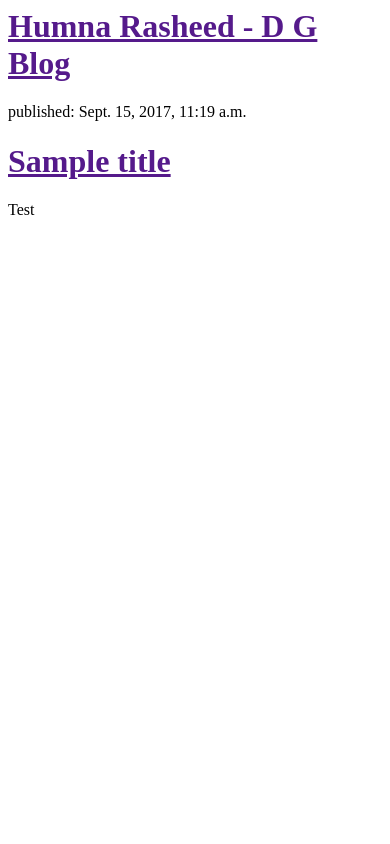
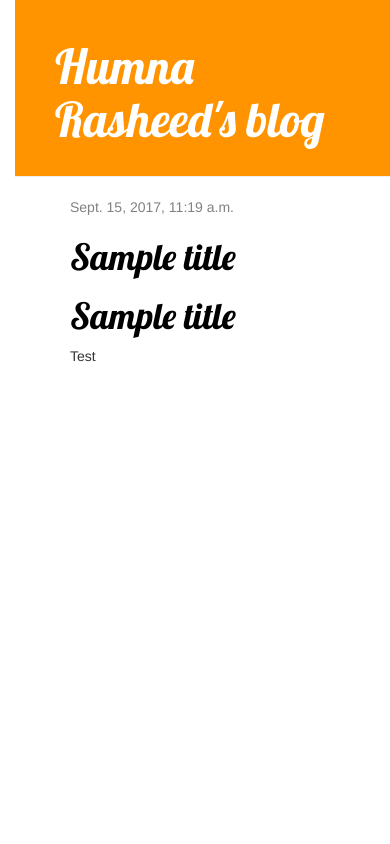
Before and after one commit to HumnaRasheed/Final-test-8210, a Django app: page / in a window 390 px wide. Run offline with Django 3.2, Linux system fonts and the light colour scheme; data comes from the database, SQL or seed files in the repository; some libraries are stand-ins or nearby versions.

Commit message:
Added view and template for detailed blog post as well as CSS for the site.

```diff
--- /dev/null
+++ b/dgb/mysite/blog/static/css/blog.css
@@ -0,0 +1,60 @@
+h1 a {
+    color: #FCA205;
+}
+
+body {
+    padding-left: 15px;
+}
+
+h1 a {
+    color: #FCA205;
+    font-family: 'Lobster';
+}
+
+
+.page-header {
+    background-color: #ff9400;
+    margin-top: 0;
+    padding: 20px 20px 20px 40px;
+}
+
+.page-header h1, .page-header h1 a, .page-header h1 a:visited, .page-header h1 a:active {
+    color: #ffffff;
+    font-size: 36pt;
+    text-decoration: none;
+}
+
+.content {
+    margin-left: 40px;
+}
+
+h1, h2, h3, h4 {
+    font-family: 'Lobster', cursive;
+}
+
+.date {
+    color: #828282;
+}
+
+.save {
+    float: right;
+}
+
+.post-form textarea, .post-form input {
+    width: 100%;
+}
+
+.top-menu, .top-menu:hover, .top-menu:visited {
+    color: #ffffff;
+    float: right;
+    font-size: 26pt;
+    margin-right: 20px;
+}
+
+.post {
+    margin-bottom: 70px;
+}
+
+.post h1 a, .post h1 a:visited {
+    color: #000000;
+}
--- /dev/null
+++ b/dgb/mysite/blog/templates/blog/base.html
@@ -0,0 +1,25 @@
+{% load staticfiles %}
+<html>
+    <head>
+        <title>Humna Rasheed's blog</title>
+        <link rel="stylesheet" href="//maxcdn.bootstrapcdn.com/bootstrap/3.2.0/css/bootstrap.min.css">
+        <link rel="stylesheet" href="//maxcdn.bootstrapcdn.com/bootstrap/3.2.0/css/bootstrap-theme.min.css">
+        <link href='//fonts.googleapis.com/css?family=Lobster&subset=latin,latin-ext' rel='stylesheet' type='text/css'>
+        <link rel="stylesheet" href="{% static 'css/blog.css' %}">
+    </head>
+
+    <body>
+    <div class="page-header">
+        <h1><a href="/">Humna Rasheed's blog</a></h1>
+    </div>
+    <div class="content container">
+        <div class="row">
+            <div class="col-md-8">
+            {% block content %}
+            {% endblock %}
+            </div>
+        </div>
+    </div>
+</body>
+
+</html>
--- a/dgb/mysite/blog/templates/blog/post_list.html
+++ b/dgb/mysite/blog/templates/blog/post_list.html
@@ -1,22 +1,17 @@
 
-<html>
-    <head>
-        <title>Humna Rasheed's blog</title>
-    </head>
-    <body>
-        <div>
-            <h1><a href="">Humna Rasheed - D G Blog</a></h1>
+{% extends 'blog/base.html' %}
+
+{% block content %}
+    {% for post in posts %}
+        <div class="post">
+            <div class="date">
+                {{ post.published_date }}
+            </div>
+            <h1><a href="">{{ post.title }}</a></h1>
+
+            <h1><a href="{% url 'post_detail' pk=post.pk %}">{{ post.title }}</a></h1>
+
+            <p>{{ post.text|linebreaksbr }}</p>
         </div>
-
-
-    {% for post in posts %}
-    <div>
-        <p>published: {{ post.published_date }}</p>
-        <h1><a href="">{{ post.title }}</a></h1>
-        <p>{{ post.text|linebreaksbr }}</p>
-    </div>
     {% endfor %}
-
-
-    </body>
-</html>
+{% endblock %}
--- a/dgb/mysite/blog/urls.py
+++ b/dgb/mysite/blog/urls.py
@@ -4,4 +4,6 @@ from . import views
 
 urlpatterns = [
     url(r'^$', views.post_list, name='post_list'),
+
+url(r'^post/(?P<pk>\d+)/$', views.post_detail, name='post_detail'),
 ]
--- a/dgb/mysite/blog/views.py
+++ b/dgb/mysite/blog/views.py
@@ -1,6 +1,8 @@
 from django.shortcuts import render
 from django.utils import timezone
 from .models import Post
+
+from django.shortcuts import render, get_object_or_404
 
 # Create your views here.
 
@@ -8,3 +10,8 @@ from .models import Post
 def post_list(request):
     posts = Post.objects.filter(published_date__lte=timezone.now()).order_by('published_date')
     return render(request, 'blog/post_list.html', {'posts': posts})
+
+
+def post_detail(request, pk):
+    post = get_object_or_404(Post, pk=pk)
+    return render(request, 'blog/post_detail.html', {'post': post})
```
Also changed, not shown: dgb/mysite/blog/templates/blog/post_detail.html (added, +13 -0 lines).
